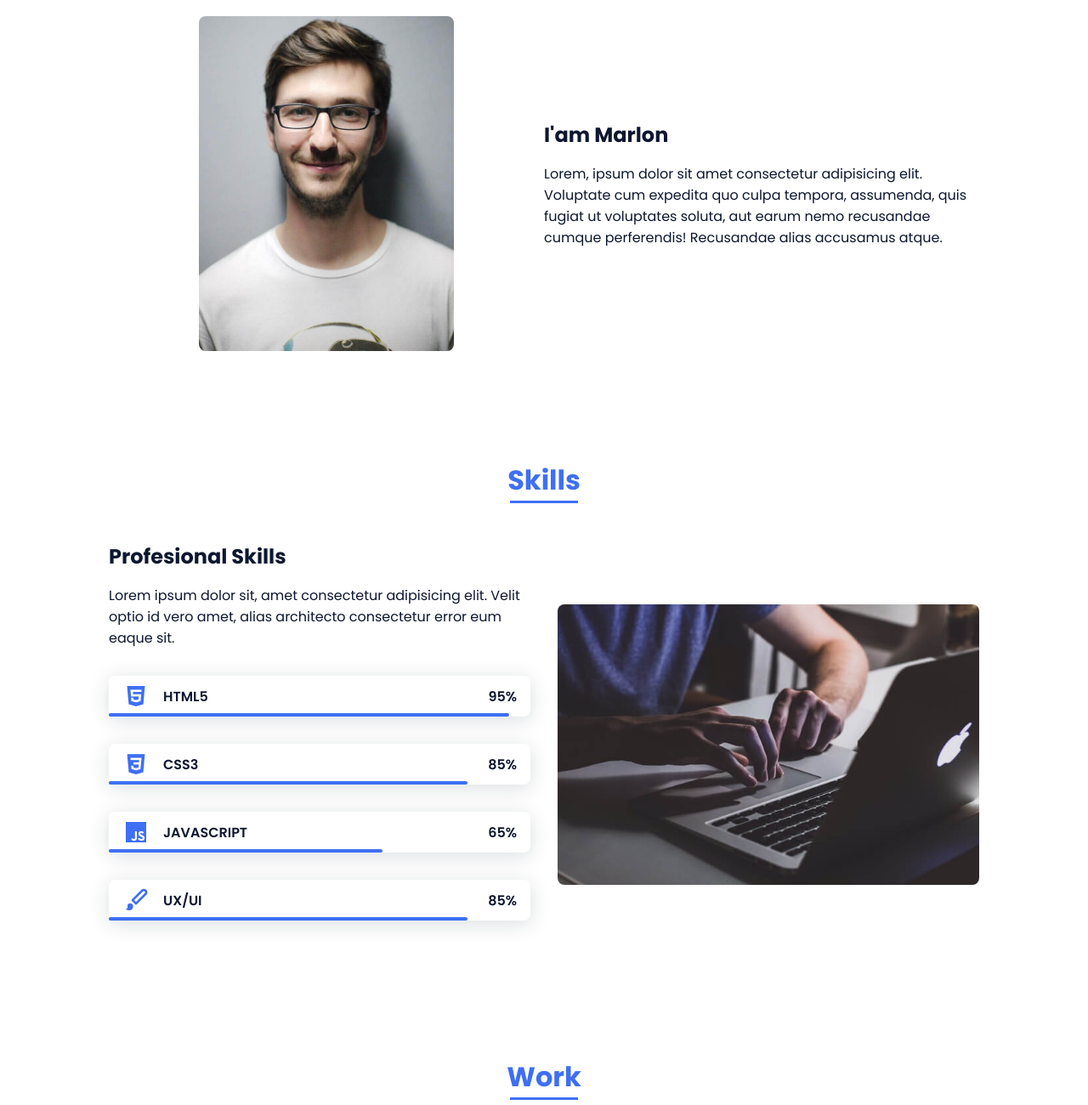
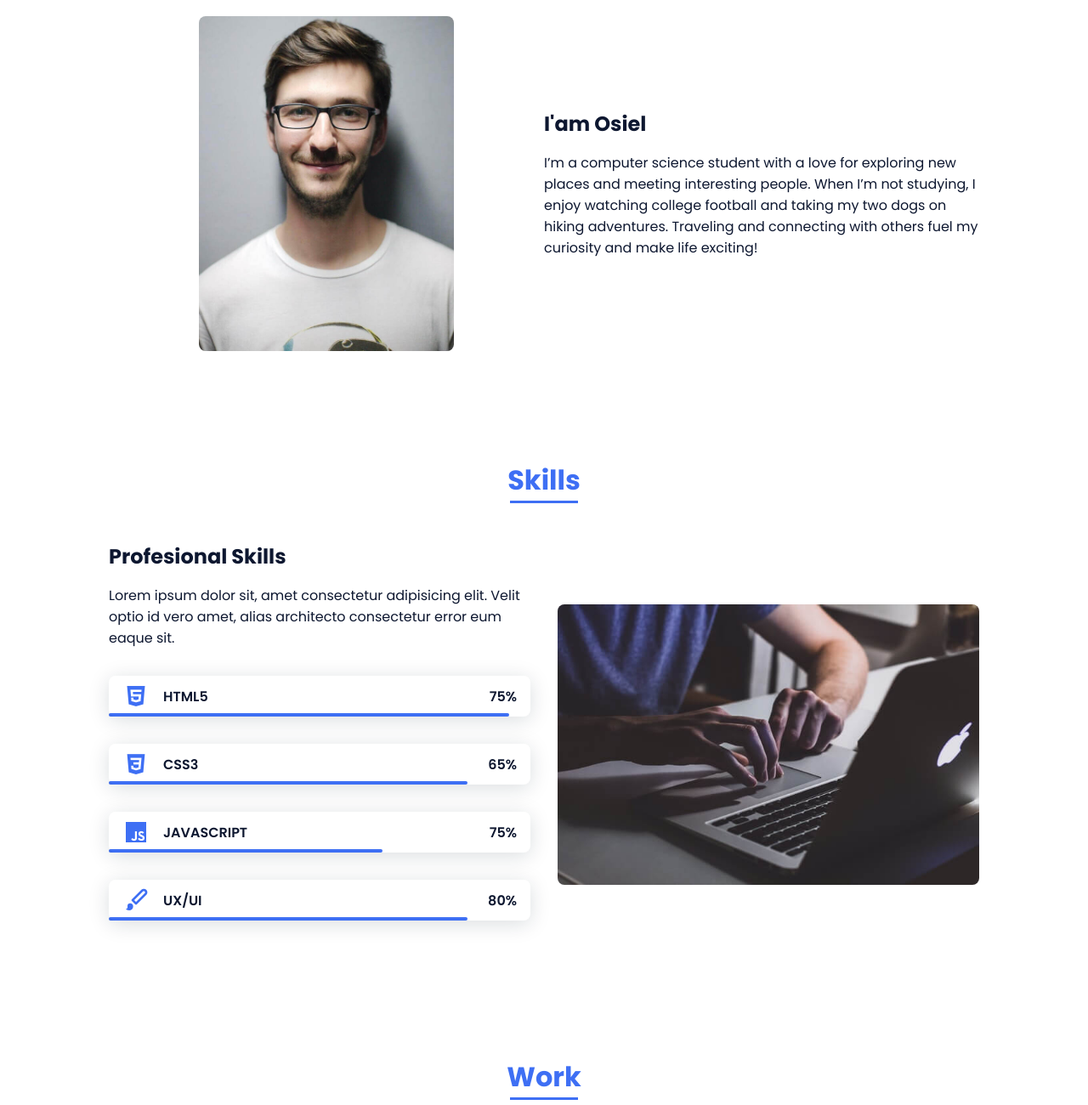
Before and after one commit to OCL21/Instagram_Content_Analysis_Python, a plain HTML site: page index.html in a window 1280 px wide. Shown: the part 880-2180 px from the top of the page at 85% size. Drawn offline with nearby package versions, Linux system fonts and the light colour scheme.

Commit message:
Update index.html

```diff
--- a/index.html
+++ b/index.html
@@ -16,7 +16,7 @@
         <header class="l-header">
             <nav class="nav bd-grid">
                 <div>
-                    <a href="#" class="nav__logo">Marlon</a>
+                    <a href="#" class="nav__logo">Osiel</a>
                 </div>
 
                 <div class="nav__menu" id="nav-menu">
@@ -39,7 +39,7 @@
             <!--===== HOME =====-->
             <section class="home bd-grid" id="home">
                 <div class="home__data">
-                    <h1 class="home__title">Hi,<br>I'am <span class="home__title-color">Marlon</span><br> Web Designer</h1>
+                    <h1 class="home__title">Hi,<br>I'am <span class="home__title-color">Osiel</span><br> Web Designer</h1>
 
                     <a href="#" class="button">Contact</a>
                 </div>
@@ -73,8 +73,8 @@
                     </div>
 
                     <div>
-                        <h2 class="about__subtitle">I'am Marlon</h2>
-                        <p class="about__text">Lorem, ipsum dolor sit amet consectetur adipisicing elit. Voluptate cum expedita quo culpa tempora, assumenda, quis fugiat ut voluptates soluta, aut earum nemo recusandae cumque perferendis! Recusandae alias accusamus atque.</p>
+                        <h2 class="about__subtitle">I'am Osiel</h2>
+                        <p class="about__text">I’m a computer science student with a love for exploring new places and meeting interesting people. When I’m not studying, I enjoy watching college football and taking my two dogs on hiking adventures. Traveling and connecting with others fuel my curiosity and make life exciting!</p>
                     </div>
                 </div>
             </section>
@@ -96,7 +96,7 @@
 
                             </div>
                             <div>
-                                <span class="skills__percentage">95%</span>
+                                <span class="skills__percentage">75%</span>
                             </div>
                         </div>
                         <div class="skills__data">
@@ -108,7 +108,7 @@
 
                             </div>
                             <div>
-                                <span class="skills__percentage">85%</span>
+                                <span class="skills__percentage">65%</span>
                             </div>
                         </div>
                         <div class="skills__data">
@@ -120,7 +120,7 @@
 
                             </div>
                             <div>
-                                <span class="skills__percentage">65%</span>
+                                <span class="skills__percentage">75%</span>
                             </div>
                         </div>
                         <div class="skills__data">
@@ -132,7 +132,7 @@
 
                             </div>
                             <div>
-                                <span class="skills__percentage">85%</span>
+                                <span class="skills__percentage">80%</span>
                             </div>
                         </div>
                     </div>
@@ -178,7 +178,7 @@
                         <input type="text" placeholder="Name" class="contact__input">
                         <input type="mail" placeholder="Email" class="contact__input">
                         <textarea name="" id="" cols="0" rows="10" class="contact__input"></textarea>
-                        <input type="button" value="Enviar" class="contact__button button">
+                        <input type="button" value="Send" class="contact__button button">
                     </form>
                 </div>
             </section>
@@ -186,7 +186,7 @@
 
         <!--===== FOOTER =====-->
         <footer class="footer">
-            <p class="footer__title">Marlon</p>
+            <p class="footer__title">Osiel</p>
             <div class="footer__social">
                 <a href="#" class="footer__icon"><i class='bx bxl-facebook' ></i></a>
                 <a href="#" class="footer__icon"><i class='bx bxl-instagram' ></i></a>
```
